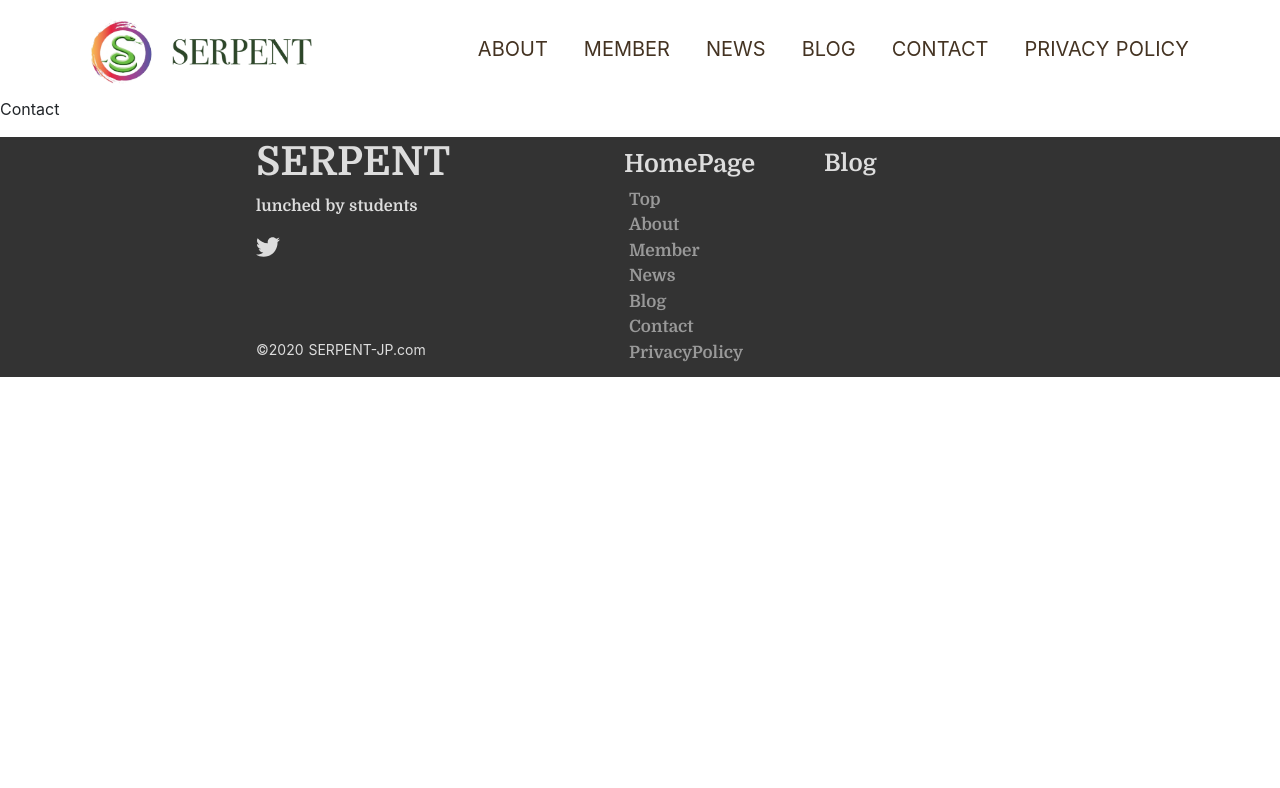
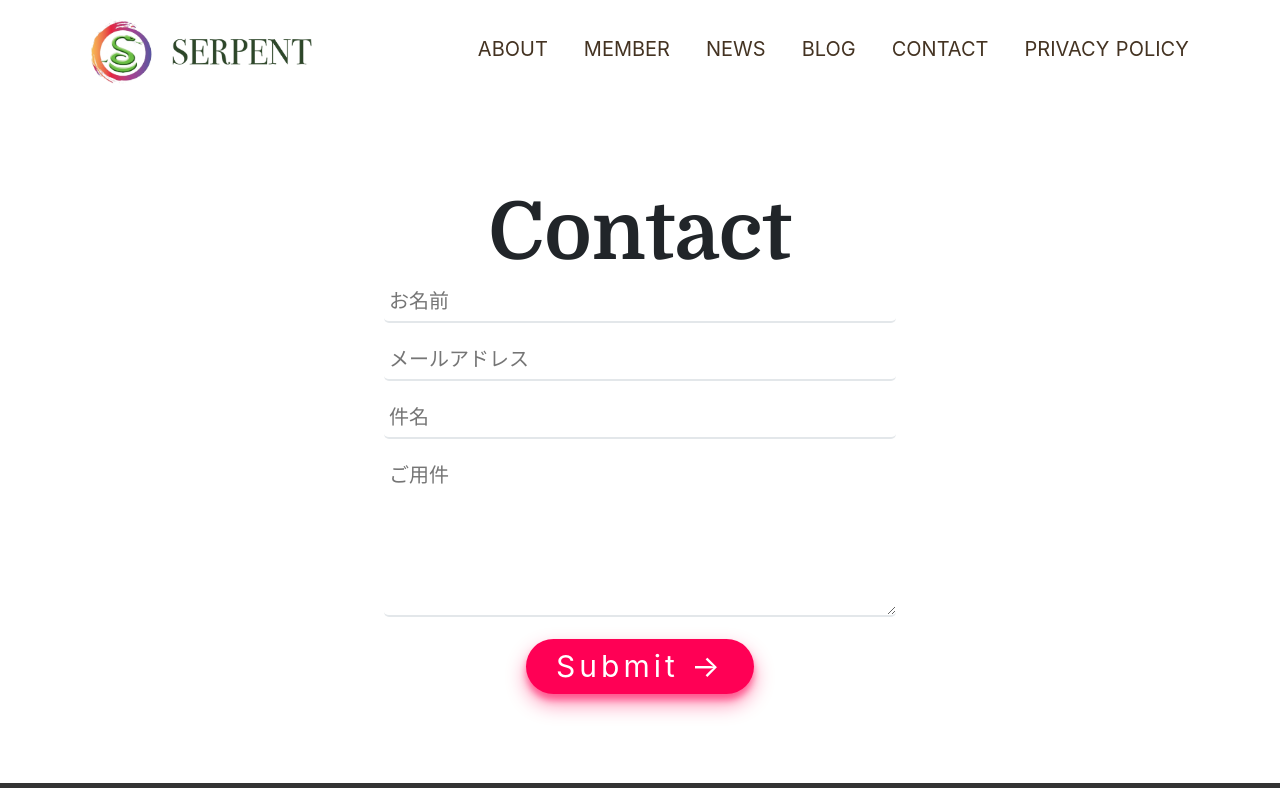
Before and after one commit to SERPENT-JP/SERPENT_website, a Nuxt app: page /contact in a window 1280 px wide. Shown: the top 788 px of the page. Built offline with nearby package versions, Linux system fonts and the light colour scheme; a web font is replaced by a local one.

Commit message:
add some design (contact, news etc...)

```diff
--- a/assets/content/privacy_policy.md
+++ b/assets/content/privacy_policy.md
@@ -6,7 +6,7 @@
 
 お客様の情報を利用する目的
 ======
-社はお客様から取得した情報を、以下の目的のために使用します。
+当社はお客様から取得した情報を、以下の目的のために使用します。
 - 当社サービスに関する登録の受付やお客様の本人確認、認証のため
 - お客様からのお問い合わせに対応するため
 - 当社の規約や法令に違反する行為に対応するため
--- a/nuxt.config.js
+++ b/nuxt.config.js
@@ -56,7 +56,8 @@ export default {
     // Doc: https://bootstrap-vue.js.org
     'bootstrap-vue/nuxt',
     '@nuxtjs/markdownit',
-    '@nuxtjs/axios'
+    '@nuxtjs/axios',
+    '@nuxtjs/moment',
   ],
   markdownit: {
     preset: 'default',
@@ -70,6 +71,9 @@ export default {
     quotes: '“”‘’',
     highlight: function (/*str, lang*/) { return ''; },
   },
+  moment: {
+    locales: ['ja']
+  },
   /*
   ** Build configuration
   ** See https://nuxtjs.org/api/configuration-build/
--- a/pages/contact.vue
+++ b/pages/contact.vue
@@ -1,11 +1,151 @@
 <template>
-    <div>
-        <p>Contact</p>
+    <div class="contact">
+        <form id="app" class="form" @submit="onSubmit" method="post">
+            <h1 class="page-title">Contact</h1>
+            <p>
+                <input
+                    class="input-small"
+                    name="username"
+                    v-model="form.username"
+                    type="text"
+                    placeholder="お名前"
+                />
+            </p>
+            <p>
+                <input
+                    class="input-small"
+                    name="email"
+                    v-model="form.email"
+                    type="email"
+                    placeholder="メールアドレス"
+                />
+            </p>
+            <p>
+                <input
+                    class="input-small"
+                    name="subject"
+                    v-model="form.subject"
+                    type="text"
+                    placeholder="件名"
+                />
+            </p>
+            <p>
+                <textarea
+                    class="input-big"
+                    name="contents"
+                    v-model="form.contents"
+                    cols="30"
+                    rows="5"
+                    placeholder="ご用件"
+                ></textarea>
+            </p>
+            <input type="submit" name="submit" value="Submit →" />
+        </form>
     </div>
 </template>
 
 <script>
+const querystring = require("querystring");
+
+export default {
+    data() {
+        return {
+            sent: false,
+            form: {
+                username: "",
+                email: "",
+                subject: "",
+                contents: "",
+            },
+        };
+    },
+    methods: {
+        onSubmit(e) {
+            if (
+                !this.username ||
+                !this.email ||
+                !this.subject ||
+                !this.contents
+            ) {
+                alert("記入漏れがあります。全てご記入お願いします。");
+            } else {
+                e.preventDefault();
+                this.$axios
+                    .post(
+                        "https://serpent.pythonanywhere.com/api/contact/",
+                        querystring.stringify(this.form)
+                    )
+                    .then((res) => {
+                        this.sent = true;
+                        alert("送信に成功しました");
+                    })
+                    .catch(function (error) {
+                        if (error.response) {
+                            alert("送信に失敗しました。");
+                        }
+                    });
+            }
+        },
+    },
+};
 </script>
 
 <style>
+.page-title {
+    font-size: 80px;
+    margin: auto;
+    text-align: center;
+    font-family: "Domine", serif;
+    -moz-text-shadow: 5px 3px 5px rgba(255, 255, 255, 0.5);
+    -webkit-text-shadow: 5px 3px 5px rgba(255, 255, 255, 0.5);
+    -ms-text-shadow: 5px 3px 5px rgba(255, 255, 255, 0.5);
+    text-shadow: 5px 3px 5px rgba(255, 255, 255, 0.5);
+}
+.contact {
+    text-align: center;
+}
+.form {
+    width: 60%;
+    margin: 50px auto;
+    padding: 3% 10%;
+    background-size: 100%;
+    border-radius: 10px;
+}
+.input-small,
+.input-big {
+    font-weight: 500;
+    background-color: rgba(255, 255, 255, 0.5);
+    padding: 5px;
+    border-radius: 5px;
+    color: gray;
+    bottom: 0px;
+    outline: none;
+    border-style: solid;
+    border-color: #e3e7ea;
+    border-width: 0px 0px 2px 0px;
+    font-size: 20px;
+    -webkit-transition: 0.45s linear;
+    transition: 0.45s linear;
+}
+.input-small:focus,
+.input-big:focus {
+    border-color: rgba(0, 251, 230, 0.726);
+}
+input[name="submit"] {
+    border: none;
+    letter-spacing: 4px;
+    background-color: #ff0055;
+    font-size: 30px;
+    color: white;
+    font-weight: 400;
+    width: min-content;
+    padding: 5px 30px;
+    border-radius: 100px;
+    box-shadow: 0 10px 20px #ff005571, 0 6px 6px #ff005571;
+    outline: none;
+}
+input,
+textarea {
+    width: 100%;
+}
 </style>
--- a/pages/member.vue
+++ b/pages/member.vue
@@ -3,7 +3,10 @@
         <h1 class="member-title">Member List</h1>
         <div style="list-style:none">
             <li>
-                <ul v-for="item in list" :key="item.id">
+                <ul
+                    v-for="(item, index) in list.slice(perPage * (currentPage - 1), perPage * currentPage)"
+                    :key="index"
+                >
                     <div class="author-box">
                         <div class="icon-outer">
                             <img :src="item.icon" class="icon" />
@@ -196,6 +199,16 @@
                     <hr />
                 </ul>
             </li>
+            <b-pagination
+                :total-rows="rows"
+                v-model="currentPage"
+                :per-page="perPage"
+                :items="list"
+                aria-controls="my-list"
+                class="page-nation"
+                small
+                align="center"
+            ></b-pagination>
         </div>
     </div>
 </template>
@@ -204,8 +217,10 @@
 import axios from "axios";
 
 export default {
-    data() {
+    data: () => {
         return {
+            currentPage: 1,
+            perPage: 5,
             list: [],
         };
     },
@@ -213,6 +228,11 @@ export default {
         axios
             .get("https://serpent.pythonanywhere.com/api/author/")
             .then((response) => (this.list = response.data));
+    },
+    computed: {
+        rows() {
+            return this.list.length;
+        },
     },
 };
 </script>
@@ -224,15 +244,17 @@ export default {
 .member-title {
     text-align: center;
     margin: 50px 0;
+    font-size: 50px;
     font-family: "Domine", serif;
 }
 .author-box {
     display: flex;
 }
 .author-box-detail {
-    padding-left: 20px;
-    margin-right: 5%;
+    font-family: "M PLUS Rounded 1c", sans-serif;
+    margin: 0 5%;
     min-width: 0;
+    width: 90%;
 }
 .icon-outer {
     max-width: 300px;
@@ -244,6 +266,7 @@ export default {
     border-radius: 100%;
     width: 100%;
     height: 100%;
+    box-shadow: 0 20px 30px #00000022, 0 6px 10px #00000022;
 }
 .role {
     position: absolute;
@@ -283,6 +306,7 @@ export default {
     line-height: 26px;
     padding: 5px;
     border-radius: 5px;
+    box-shadow: 0 5px 10px #00000022, 0 6px 6px #00000022;
 }
 .btn:hover {
     text-decoration: none;
@@ -395,8 +419,7 @@ export default {
     padding: 1em;
     border-radius: 3px;
     cursor: pointer;
-    box-shadow: 0 2px 2px 0 rgba(0, 0, 0, 0.14), 0 1px 5px 0 rgba(0, 0, 0, 0.12),
-        0 3px 1px -2px rgba(51, 51, 51, 0.2);
+    box-shadow: 0 10px 20px #00000022, 0 6px 6px #00000022;
     -webkit-tap-highlight-color: transparent;
     transition: 0.3s ease-out;
     font-weight: bold;
--- a/pages/news.vue
+++ b/pages/news.vue
@@ -1,13 +1,111 @@
 <template>
-  <div>
-    <p>News</p>
-  </div>
+    <div class="news-outer">
+        <h1 class="news-title">News</h1>
+        <div style="list-style:none">
+            <li id="my-list">
+                <ul
+                    v-for="(item, index) in reverceList.slice(perPage * (currentPage - 1), perPage * currentPage)"
+                    :key="index"
+                >
+                    <div class="news-card">
+                        <img
+                            class="news-thubnail"
+                            v-bind:src="item.thumbnail"
+                            v-bind:alt="item.title"
+                        />
+                        <div class="news-message">
+                            <h2 class="news-message-title">
+                                {{ item.title }}
+                                <span class="date">{{ item.created_at | moment }}</span>
+                            </h2>
+                            <hr />
+                            <p v-html="$md.render(item.content)"></p>
+                        </div>
+                    </div>
+                    <hr />
+                </ul>
+            </li>
+            <b-pagination
+                :total-rows="rows"
+                v-model="currentPage"
+                :per-page="perPage"
+                :items="list"
+                aria-controls="my-list"
+                class="page-nation"
+                small
+                align="center"
+            ></b-pagination>
+        </div>
+    </div>
 </template>
 
 <script>
-
+import axios from "axios";
+import moment from "moment";
+export default {
+    data: () => {
+        return {
+            currentPage: 1,
+            perPage: 7,
+            list: [],
+        };
+    },
+    filters: {
+        moment: function (date) {
+            return moment(date).format("YYYY/MM/DD");
+        },
+    },
+    mounted() {
+        axios
+            .get("https://serpent.pythonanywhere.com/api/news/")
+            .then((response) => (this.list = response.data));
+    },
+    computed: {
+        rows() {
+            return this.list.length;
+        },
+        reverceList() {
+            return this.list.reverse();
+        },
+    },
+};
 </script>
 
 <style>
-
+.news-title {
+    font-size: 80px;
+    margin: auto;
+    text-align: center;
+    font-family: "Domine", serif;
+}
+.news-outer {
+    padding: 0 10%;
+}
+.news-card {
+    display: flex;
+    height: 200px;
+}
+.news-message {
+    font-family: "M PLUS Rounded 1c", sans-serif;
+    width: 90%;
+    padding: 0 3%;
+}
+.news-message-title {
+    padding-right: 120px;
+    position: relative;
+    font-size: 25px;
+    font-weight: bold;
+}
+.news-thubnail {
+    width: 300px;
+}
+.date {
+    position: absolute;
+    right: 0;
+    font-size: 20px;
+    background: #555;
+    color: white;
+    padding: 5px;
+    border-radius: 5px;
+}
 </style>
```
Also changed, not shown: package.json (+5 -2 lines), 1 other file (tests, documents, lock files or other folders).
